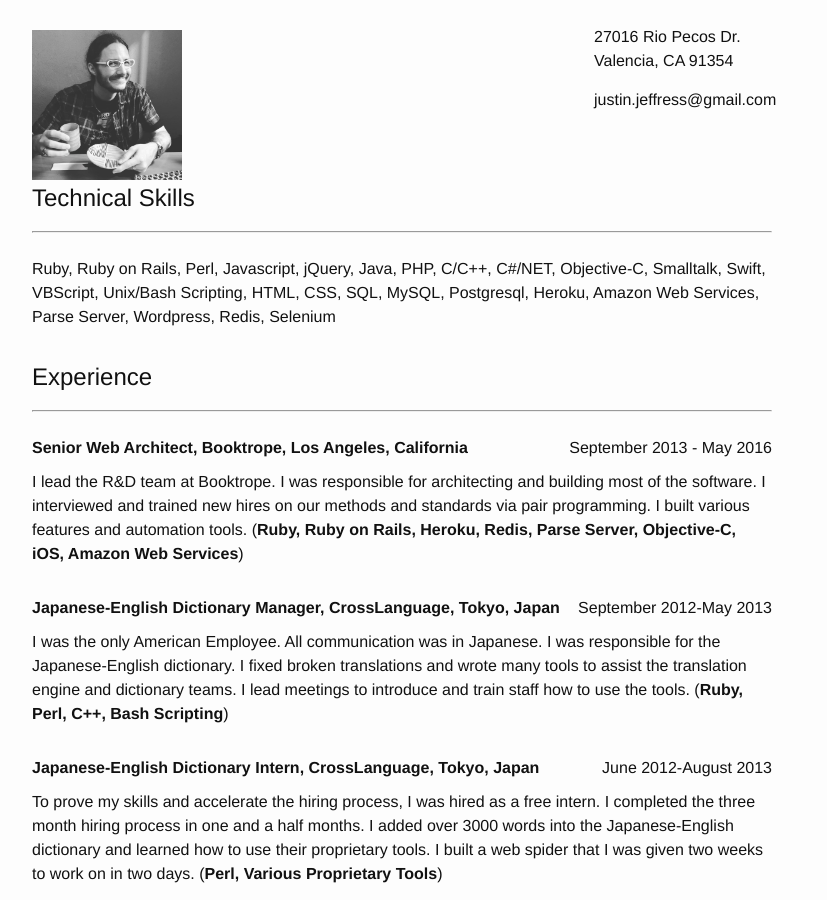
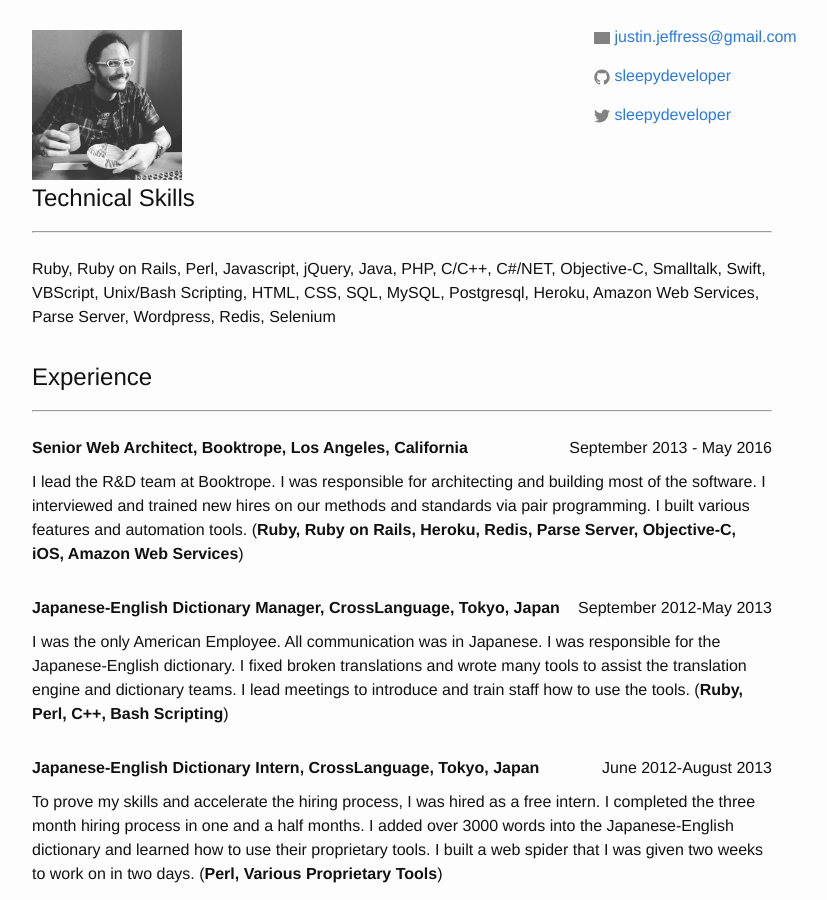
Before and after one commit to SleepyDeveloper/sleepydeveloper.github.io, a Jekyll site: the page built from index.html, in a window 1280 px wide and 900 px high. Shown: the whole window, without its empty margins (238-1065 px from the left). Built offline with Jekyll 4.4.1, drawn with Linux system fonts in a browser that asks for light colours.

Commit message:
Profile picture (#6)
* added profile image

Signed-off-by: sleepydeveloper <sleepydeveloper@gmail.com>

* Added contact information and headshot

Signed-off-by: sleepydeveloper <sleepydeveloper@gmail.com>

* removed old way

Signed-off-by: sleepydeveloper <sleepydeveloper@gmail.com>

* Moved profile/contact info to an include.

Signed-off-by: sleepydeveloper <sleepydeveloper@gmail.com>

* Removed address and added social media info

Signed-off-by: sleepydeveloper <sleepydeveloper@gmail.com>

```diff
--- a/_resume/profile.html
+++ b/_resume/profile.html
@@ -4,10 +4,14 @@
 
 <div class="work-dates" style="position:absolute; top: 25px; left: 65%;" >
   <p>
-    27016 Rio Pecos Dr.<br />
-    Valencia, CA 91354
+    {% include icon-gmail.html %}
   </p>
   <p>
-    justin.jeffress@gmail.com
+    {% include icon-github.html %} <a target="_blank"
+      href="https://github.com/SleepyDeveloper">sleepydeveloper</a>
+  </p>
+  <p>
+    {% include icon-twitter.html %} <a target="_blank"
+      href="https://twitter.com/sleepydeveloper">sleepydeveloper</a>
   </p>
 </div>
```
